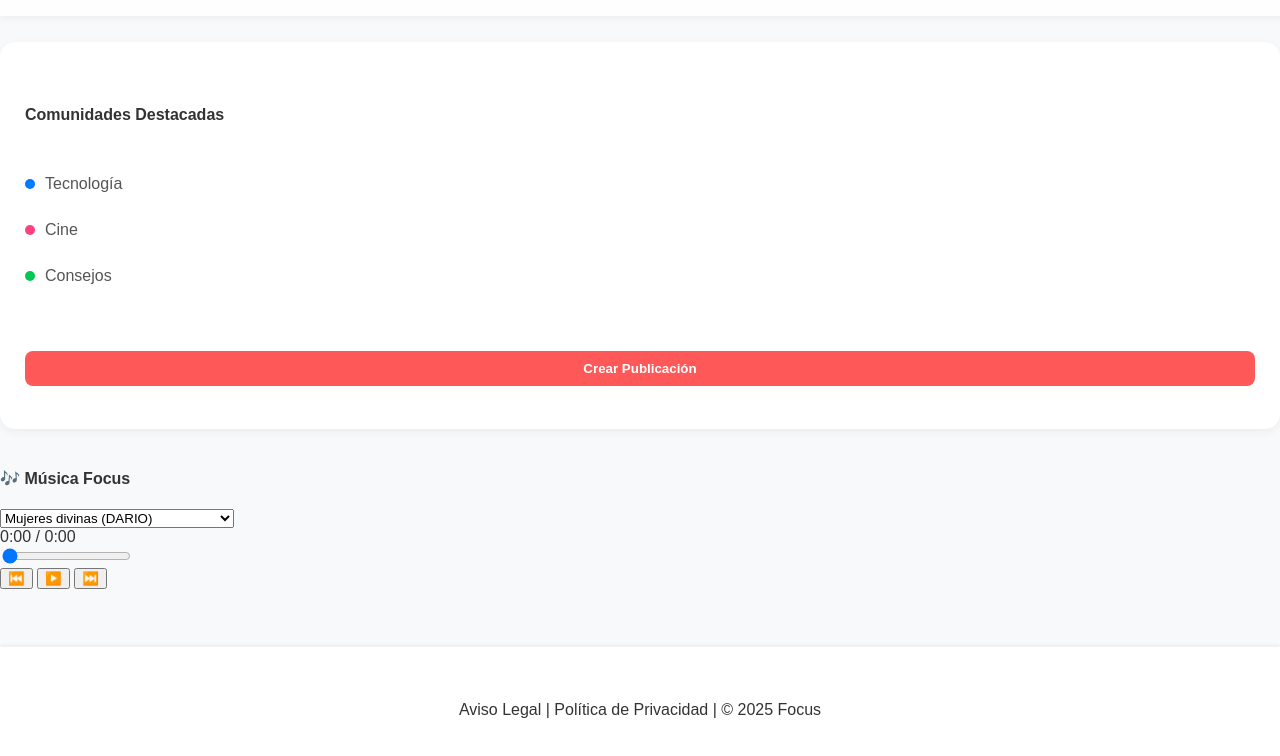
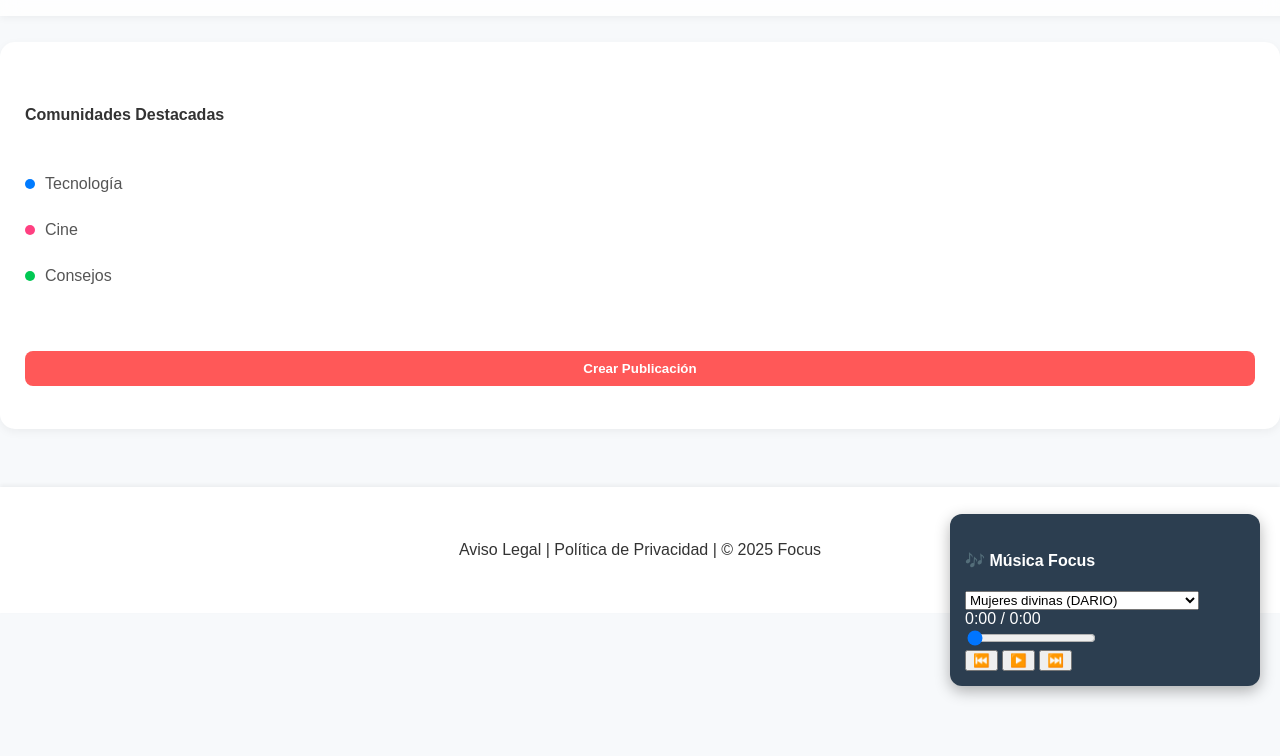
Before and after one commit to JuanMarcet/blog, a website with bundled scripts: page home.html in a window 1280 px wide. Shown: the part 94-850 px from the top of the page. After the commit the page ends 800 px from the top, so only its background shows below. Built offline with nearby package versions, Linux system fonts and the light colour scheme.

Commit message:
flotabilidad de música e integración de músicas

```diff
--- a/css/style.css
+++ b/css/style.css
@@ -608,7 +608,21 @@ footer {
     transform: translateY(10px);
     animation: fadeIn 0.4s ease-out forwards;
 }
+/* --- ESTILO DEL REPRODUCTOR FLOTANTE --- */
 
+#floating-player {
+    position: fixed;
+    bottom: 20px; /* Distancia del fondo de la pantalla */
+    right: 20px; /* Distancia del borde derecho */
+    width: 280px;
+    background-color: #2c3e50;
+    color: white;
+    padding: 15px;
+    border-radius: 12px;
+    box-shadow: 0 5px 15px rgba(0, 0, 0, 0.3);
+    z-index: 1000; /* Asegura que esté por encima de otros elementos */
+    /* ... el resto de estilos ... */
+}
 @keyframes fadeIn {
     to {
         opacity: 1;
--- a/src/music-data.js
+++ b/src/music-data.js
@@ -5,19 +5,19 @@ export const musicTracks = [
         id: '1',
         name: 'Mujeres divinas (DARIO)',
         // ID extraído: 1G7sR6X8uqdIzhcphap5cLP1iDAOLJ9r9
-        url: 'https://drive.google.com/uc?export=download&id=1G7sR6X8uqdIzhcphap5cLP1iDAOLJ9r9'
+        url: 'https://blog-agil.netlify.app/assets/musicas/mujeres_divinas.mp3'
     },
     {
         id: '2',
         name: 'Preso (DARIO)',
         // ID extraído: 1n6X79_JcV1mxN11jPdPle3j7SM25nje5
-        url: 'https://drive.google.com/uc?export=download&id=1n6X79_JcV1mxN11jPdPle3j7SM25nje5'
+        url: 'https://blog-agil.netlify.app/assets/musicas/preso.mp3'
     },
     {
         id: '3',
         name: 'Un millón de primaveras (ANDREA)',
         // ID extraído: 1-YiLAtG3mvQzLo6LwR0awcRnsXvk6ML0
-        url: 'https://drive.google.com/uc?export=download&id=1-YiLAtG3mvQzLo6LwR0awcRnsXvk6ML0'
+        url: 'https://blog-agil.netlify.app/assets/musicas/un_millon_de_primaveras.opus'
     },
     {
         id: '4',
```
Also changed, not shown: 5 other files.
